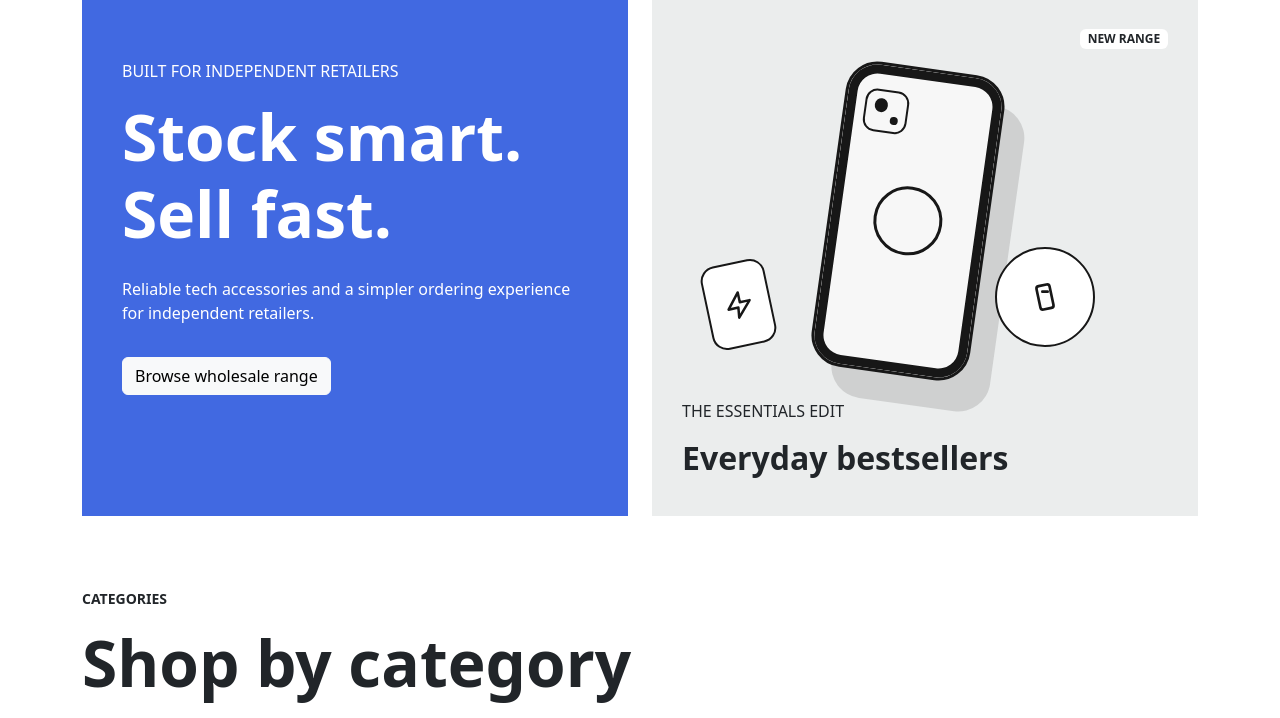
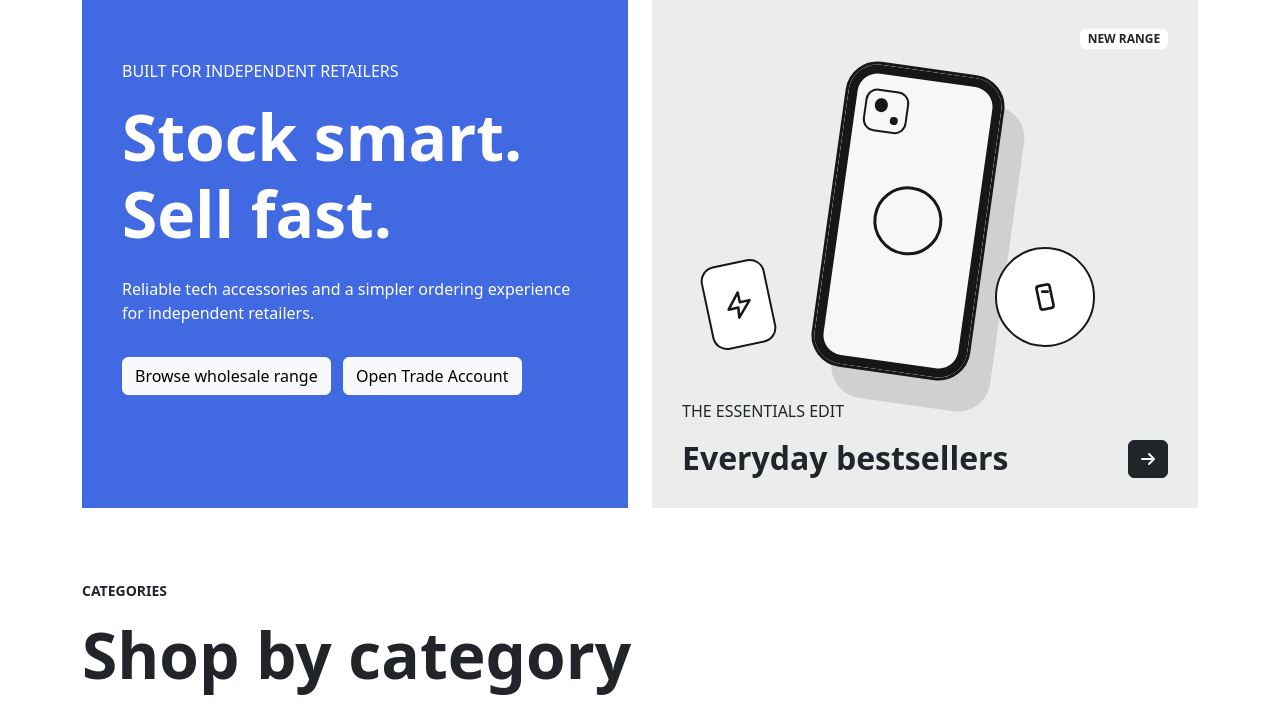
Before and after one commit to tadavis25/case-and-connect-wholesalers, a Django app: page / in a window 1280 px wide. Shown: the part 121-839 px from the top of the page. Run offline with Django 5.2, Linux system fonts and the light colour scheme; data comes from the database, SQL or seed files in the repository; parts of the project's set-up code (start-up, migrations or seed data) failed here and were passed over.

Commit message:
Improve homepage and add product filtering and search

```diff
--- a/home/templates/home/index.html
+++ b/home/templates/home/index.html
@@ -28,6 +28,9 @@ Home | Case & Connect Wholesalers
 
                 <a href="{% url 'product_list' %}" class="btn btn-light mt-3">
                     Browse wholesale range
+                </a>
+                <a href="{% url 'account_signup' %}" class="btn btn-light mt-3 ms-2">
+                    Open Trade Account
                 </a>
             </div>
         </div>
@@ -66,7 +69,13 @@ Home | Case & Connect Wholesalers
 
                 <div class="hero-product-content">
                     <p class="text-uppercase">The essentials edit</p>
-                    <h2>Everyday bestsellers</h2>
+                    <div class="d-flex justify-content-between align-items-end mt-3">
+                        <h2 class="mb-0">Everyday bestsellers</h2>
+                        <a href="{% url 'product_list' %}" class="btn btn-dark"
+                            aria-label="Browse everyday bestsellers">
+                            <i class="fas fa-arrow-right"></i>
+                        </a>
+                    </div>
                 </div>
             </div>
         </div>
--- a/products/views.py
+++ b/products/views.py
@@ -10,6 +10,11 @@ def product_list(request):
     if category:
         products = products.filter(category__name=category)
 
+    search_query = request.GET.get('q')
+
+    if search_query:
+        products = products.filter(name__icontains=search_query)
+
     return render(request, 'products/product_list.html', {
         'products': products
     })
```
Also changed, not shown: products/templates/products/product_list.html (+27 -0 lines).
